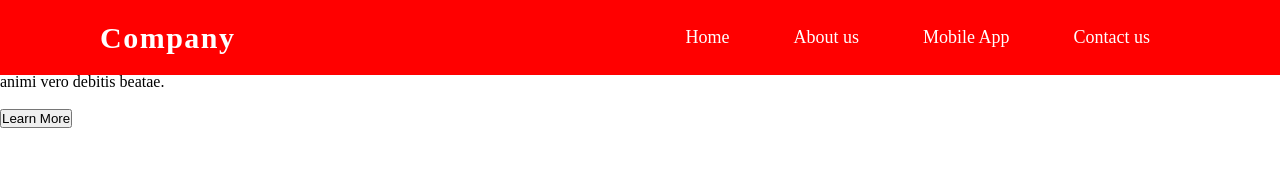
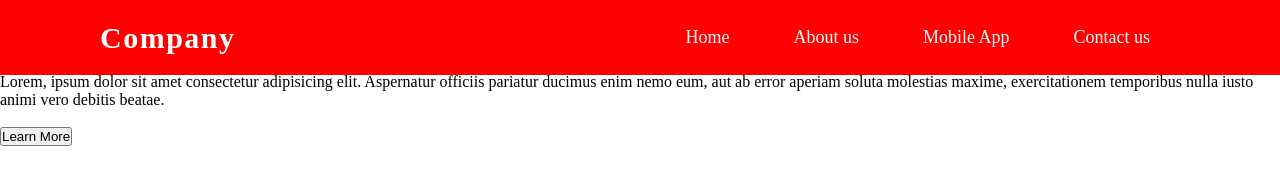
Before and after one commit to 22YesSujit/Accio-Project, a plain HTML site: page index.html in a window 1280 px wide. Drawn offline with Linux system fonts and the light colour scheme.

Commit message:
second commit

```diff
--- a/index.html
+++ b/index.html
@@ -23,16 +23,16 @@
     </nav>
 </header>
 
-<!-- <div class="flex">
+<div class="flex">
     <div class ="text"> -->
         <h1> Heading 1</h1><br>
         <p>Lorem, ipsum dolor sit amet consectetur adipisicing elit. Aspernatur officiis pariatur ducimus enim nemo eum, aut ab error aperiam soluta molestias maxime, exercitationem temporibus nulla iusto animi vero debitis beatae.</p><br>
         <button type="button">
             Learn More
-        <!-- </button>
-    </div> -->
+        </button>
+    </div>
 
-<!-- </div> -->
+</div>
 
 
 
```
